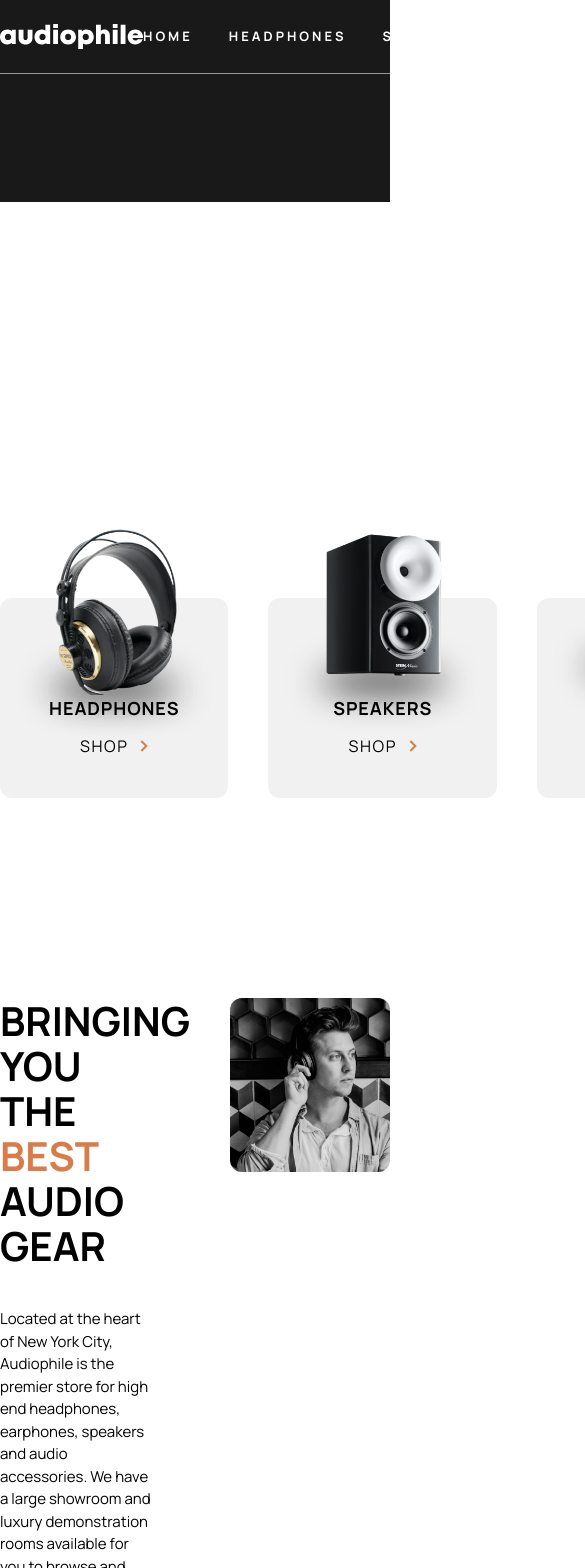
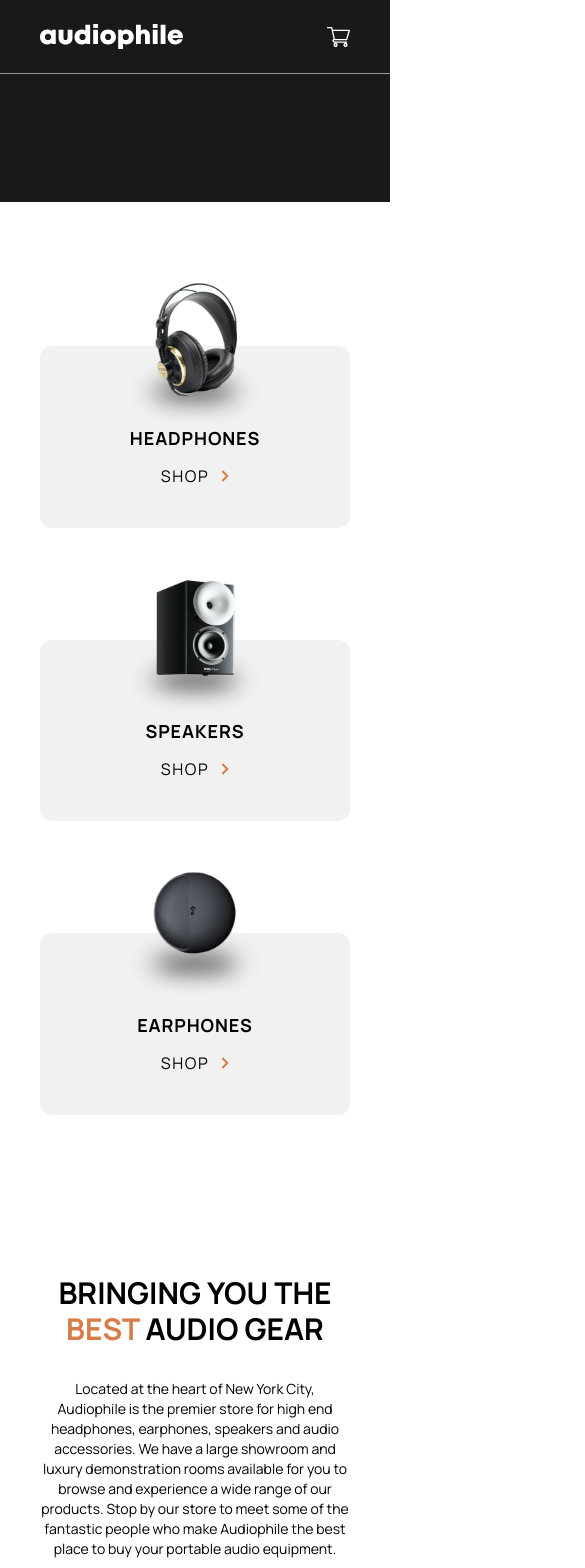
Before and after one commit to ArturDBW/audiophileShop, a React (Vite) app: page /products in a window 390 px wide. Shown: the top 1568 px of the page, 585 px wide, since content can reach past the window. Built offline with nearby package versions, Linux system fonts and the light colour scheme.

Commit message:
add responsive design to home.jsx (without header yet)

```diff
--- a/src/components/AboutUs.jsx
+++ b/src/components/AboutUs.jsx
@@ -1,17 +1,15 @@
-import headphones from "../../src/assets/shared/desktop/image-best-gear.jpg";
-
 export const AboutUs = () => {
   return (
-    <section className="mx-auto mb-[150px] mt-[200px] flex max-w-[1440px] gap-10">
-      <div className="mb-10 flex flex-1 flex-col justify-center">
-        <div className="w-[80%]">
-          <h2 className="mb-10 text-[40px] font-bold uppercase leading-[45px]">
+    <section className="mx-auto my-36 flex max-w-[1440px] gap-10 px-10 max-lg:my-24 max-md:my-16 max-md:flex-col">
+      <div className="mb-10 flex flex-1 flex-col justify-center max-md:flex-col-reverse">
+        <div className="max-md:text-center">
+          <h2 className="mb-10 text-4xl font-bold uppercase max-lg:mb-8 max-lg:text-3xl">
             <span className="block"> Bringing you the</span>
             <span className="block">
               <span className="text-[#D87D4A]">best</span> audio gear
             </span>
           </h2>
-          <p className="text-[15px]">
+          <p className="max-lg:text-sm">
             Located at the heart of New York City, Audiophile is the premier
             store for high end headphones, earphones, speakers and audio
             accessories. We have a large showroom and luxury demonstration rooms
@@ -23,8 +21,8 @@ export const AboutUs = () => {
       </div>
       <div className=" flex-1">
         <img
-          className="w-full rounded-xl"
-          src={headphones}
+          className=" rounded-xl max-md:w-full"
+          src="../../src/assets/shared/mobile/image-best-gear.jpg"
           alt="men with headphones"
         />
       </div>
--- a/src/components/Footer.jsx
+++ b/src/components/Footer.jsx
@@ -7,12 +7,16 @@ import { Instagram } from "../svg/Instagram";
 export const Footer = () => {
   return (
     <footer className=" bg-[#1a1919]">
-      <div className="mx-auto max-w-[1440px] py-12">
-        <div className="flex justify-between">
-          <Logo />
-          <Navigation />
+      <div className="mx-auto max-w-[1440px] px-10 py-12 text-center">
+        <div className="flex justify-between max-md:flex-col max-md:space-y-10">
+          <Logo styleClass="mx-auto" />
+          <Navigation
+            styleClassFlex={
+              "max-sm:flex flex-col max-sm:space-x-0 max-sm:space-y-8"
+            }
+          />
         </div>
-        <div className="mt-10 flex">
+        <div className="mt-10 flex max-sm:flex-col max-sm:space-y-10">
           <div className="flex-1">
             <p className="font-[15px] text-[#979797]">
               Audiophile is an all in one stop to fulfill your audio needs.
@@ -21,7 +25,7 @@ export const Footer = () => {
               and visit our demo facility - we`re open 7 days a week.
             </p>
           </div>
-          <div className="flex flex-1 items-end justify-end space-x-4 text-white">
+          <div className="flex flex-1 items-end justify-end space-x-4 text-white max-sm:justify-center">
             <Facebook />
             <Twitter />
             <Instagram />
--- a/src/components/Header.jsx
+++ b/src/components/Header.jsx
@@ -5,10 +5,10 @@ import { Navigation } from "./Navigation";
 
 export const Header = ({ openModalCart, setOpenModalCart }) => {
   return (
-    <header className=" bg-[#1a1919]">
-      <div className=" mx-auto flex max-w-[1440px] items-center justify-between py-6">
+    <header className=" bg-[#1a1919] px-10">
+      <div className="mx-auto flex max-w-[1440px] items-center justify-between py-6">
         <Logo />
-        <Navigation />
+        <Navigation styleClassHidden={"max-md:hidden"} />
         <Basket
           openModalCart={openModalCart}
           setOpenModalCart={setOpenModalCart}
--- a/src/components/Hero.jsx
+++ b/src/components/Hero.jsx
@@ -2,9 +2,9 @@ import { LinkButton } from "../elements/LinkButton";
 
 export const Hero = () => {
   return (
-    <section className="h-[calc(100vh-72px)] bg-hero bg-cover bg-center">
+    <section className="h-[calc(100vh-72px)] bg-hero bg-cover bg-center px-10">
       <div className="mx-auto h-full max-w-[1440px] border-t border-[#979797]">
-        <div className="flex h-full max-w-[400px] flex-col items-start justify-center">
+        <div className="flex h-full max-w-lg flex-col items-start justify-center max-lg:mx-auto max-lg:items-center max-lg:text-center">
           <h4 className="text-sm tracking-[8px] text-[#747171]">NEW PRODUCT</h4>
           <h1 className="mt-8 text-[56px] font-bold leading-[60px] text-white">
             XX99 MARK || HEADPHONES
--- a/src/components/HomePhotoBanner.jsx
+++ b/src/components/HomePhotoBanner.jsx
@@ -1,18 +1,19 @@
 import ZX9Speaker from "../assets/home/desktop/image-speaker-zx9.png";
 import ZX7Speaker from "../assets/home/desktop/image-speaker-zx7.jpg";
+import ZX7SpeakerTablet from "../assets/home/tablet/image-speaker-zx7.jpg";
 import Earphones from "../assets/home/desktop/image-earphones-yx1.jpg";
 import { LinkButton } from "../elements/LinkButton";
 
 export const HomePhotoBanner = () => {
   return (
-    <section className="mx-auto grid  max-w-[1440px] grid-cols-2 gap-10 text-white">
-      <div className=" col-span-full flex justify-around overflow-hidden rounded-xl  bg-[#D87D4A] pt-24">
+    <section className="mx-auto grid  max-w-[1440px] grid-cols-2 gap-10 px-10 text-white">
+      <div className=" max-lg: max-lg: col-span-full flex items-center  justify-around overflow-hidden rounded-xl bg-[#D87D4A] pt-20 max-lg:flex-col max-lg:p-6">
         <img
-          className=" mb-[-15px] w-[30%]"
+          className=" mb-[-15px] w-[30%] max-lg:mb-12"
           src={ZX9Speaker}
           alt="ZX9 Speaker"
         />
-        <div className="flex w-[30%] flex-col items-start ">
+        <div className="flex w-[30%] flex-col items-start max-lg:mb-10 max-lg:w-full max-lg:items-center max-lg:text-center">
           <h2 className="text-[56px] font-bold leading-[60px]">
             <span className="block">ZX9</span>
             <span className="block">SPEAKER</span>
@@ -30,9 +31,19 @@ export const HomePhotoBanner = () => {
         </div>
       </div>
       <div className="relative col-span-full">
-        <img className="w-full rounded-xl" src={ZX7Speaker} alt="ZX7 Speaker" />
-        <div className="absolute left-[64px] top-[30%] text-black">
-          <h2 className="mb-10 text-[32px] font-bold">ZX7 SPEAKER</h2>
+        <picture>
+          <source srcSet={ZX7SpeakerTablet} media="(max-width: 768px)" />
+          <source srcSet={ZX7Speaker} media="(min-width: 769px)" />
+          <img
+            className="w-full rounded-xl"
+            src={ZX7Speaker}
+            alt="ZX7 Speaker"
+          />
+        </picture>
+        <div className="absolute left-[64px] top-[30%] text-black max-sm:left-[36px]">
+          <h2 className="mb-10 text-3xl font-bold max-sm:text-2xl">
+            ZX7 SPEAKER
+          </h2>
           <LinkButton
             to={"/products/zx7-speaker"}
             backgroundStyleClass={`hover:bg-[#000] hover:text-white text-black bg-transparent border border-black`}
@@ -41,15 +52,15 @@ export const HomePhotoBanner = () => {
           </LinkButton>
         </div>
       </div>
-      <div>
+      <div className="max-md:col-span-full">
         <img
           className="w-full rounded-xl"
           src={Earphones}
           alt="YX1 Earphones"
         />
       </div>
-      <div className=" rounded-xl bg-[#F1F1F1] text-black">
-        <div className="flex h-full flex-col items-start justify-center p-16">
+      <div className=" rounded-xl bg-[#F1F1F1] text-black max-md:col-span-full max-md:py-10">
+        <div className="flex h-full flex-col items-start justify-center p-16 max-lg:px-10 max-lg:py-4">
           <h2 className="mb-10 text-[32px] font-bold">YX1 EARPHONES</h2>
           <LinkButton
             to={"/products/yx1-earphones"}
--- a/src/components/Navigation.jsx
+++ b/src/components/Navigation.jsx
@@ -1,10 +1,14 @@
 import { Link } from "react-router-dom";
+import PropTypes from "prop-types";
+
 const linkStyles = "transition-all hover:text-[#D87D4A]";
 
-export const Navigation = () => {
+export const Navigation = ({ styleClassHidden, styleClassFlex }) => {
   return (
-    <nav>
-      <ul className="bold space-x-9 text-[13px] font-bold uppercase tracking-[3px] text-white ">
+    <nav className={`${styleClassHidden}`}>
+      <ul
+        className={`bold space-x-9 text-sm font-bold uppercase tracking-[3px] text-white ${styleClassFlex}`}
+      >
         <Link to="/" className={linkStyles}>
           Home
         </Link>
@@ -21,3 +25,8 @@ export const Navigation = () => {
     </nav>
   );
 };
+
+Navigation.propTypes = {
+  styleClassHidden: PropTypes.string.isRequired,
+  styleClassFlex: PropTypes.string.isRequired,
+};
--- a/src/components/ProductsCategory.jsx
+++ b/src/components/ProductsCategory.jsx
@@ -12,13 +12,17 @@ const mapCategoryToImage = {
 
 const ProductCategory = ({ category }) => {
   return (
-    <div className="relative mt-24 flex h-[300px] flex-1 flex-col justify-end rounded-xl bg-[#f1f1f1] p-10 text-center max-md:h-[200px]">
+    <div className="relative mt-24 flex h-72 flex-1 flex-col justify-end rounded-xl bg-[#f1f1f1] p-10 text-center max-lg:h-60 max-md:h-[200px] max-md:px-0 max-sm:pt-[25%]">
       <img
-        className="absolute  left-1/2 -translate-x-1/2 transform max-xl:top-[-20%] max-lg:top-[-10%] max-md:top-[-35%]"
+        className="absolute left-1/2 -translate-x-1/2 transform max-xl:top-[-20%] max-lg:top-[-10%] max-md:top-[-35%] max-sm:w-1/2"
         src={mapCategoryToImage[category]}
         alt={category}
       />
-      <h6 className={"mb-3 text-lg font-bold uppercase tracking-wider"}>
+      <h6
+        className={
+          "mb-3 text-lg font-bold uppercase tracking-wider max-md:text-lg"
+        }
+      >
         {category}
       </h6>
       <ArrowButton to={`/products?category=${category}`}>SHOP</ArrowButton>
@@ -31,7 +35,7 @@ ProductCategory.propTypes = {
 
 export const ProductsCategory = () => {
   return (
-    <section className="mx-auto mb-[200px] mt-[300px] flex max-w-[1440px] justify-between gap-10 ">
+    <section className="mx-auto mb-40 mt-72 flex max-w-[1440px] justify-between gap-10 px-10 max-xl:mt-32 max-lg:mt-12 max-lg:gap-4 max-sm:flex-col">
       <ProductCategory category={"headphones"} />
       <ProductCategory category={"speakers"} />
       <ProductCategory category={"earphones"} />
--- a/src/pages/SingleProduct.jsx
+++ b/src/pages/SingleProduct.jsx
@@ -1,11 +1,11 @@
-import { useParams } from "react-router-dom";
-import productsData from "../data.json";
 import { MainInfoProduct } from "../components/MainInfoProduct";
 import { FeaturesInfoProduct } from "../components/FeaturesInfoProduct";
 import { PhotosProduct } from "../components/PhotosProduct";
 import { SuggestProducts } from "../components/SuggestProducts";
 import { ProductsCategory } from "../components/ProductsCategory";
 import { AboutUs } from "../components/AboutUs";
+import { useParams } from "react-router-dom";
+import productsData from "../data.json";
 
 export const SingleProduct = () => {
   const { slug } = useParams();
```
Also changed, not shown: src/svg/Logo.jsx (+7 -2 lines).
